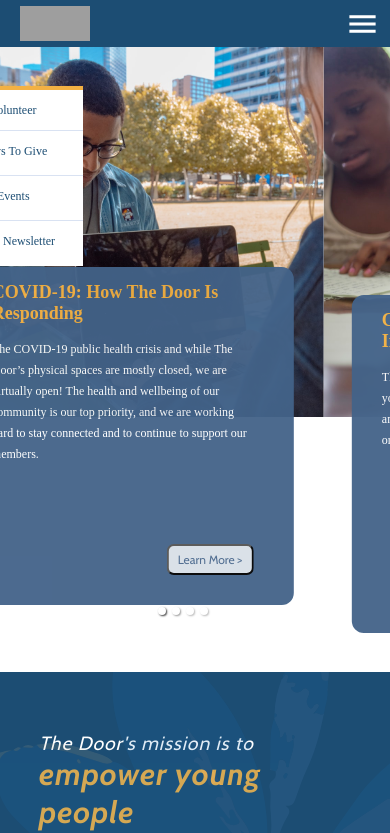
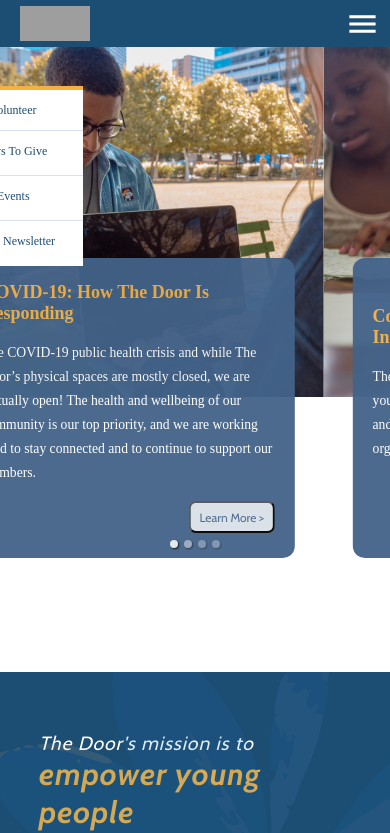
Before and after one commit to Ricomitch/The-Door, a React (Create React App) app in the folder client/: page / in a window 390 px wide. Shown: the top 833 px of the page. Built offline with nearby package versions, Linux system fonts and the light colour scheme; grey boxes are pictures that could not be loaded; a web font is replaced by a local one.

Commit message:
rect143 and carousel responsive styling fixes

```diff
--- a/client/src/components/HomePage/Carousel.css
+++ b/client/src/components/HomePage/Carousel.css
@@ -73,13 +73,13 @@
     width: 100%;
   }
   .slide {
-    height: 70vh;
+    height: 140vw;
   }
   .control-dots {
     position: absolute;
-    top: 94%;
-    right: 3%;
+    top: 125vw;
     margin: 0 !important;
+    padding-bottom: 10px;
   }
   .dot {
     margin: 3px !important;
@@ -89,35 +89,31 @@
   .rectangle3,
   .rectangle4 {
     position: absolute;
-    height: 40vh;
+    /* height: 40vh; */
     width: 85vw;
-    left: 28px;
-    top: 49.53%;
-    bottom: 20px;
+    left: 7.5vw;
   }
-
+  .rectangle1,
   .rectangle2,
   .rectangle3,
   .rectangle4 {
-    top: 42%;
+    top: 54vw;
   }
-  .rectangle1{
-    top:55%;
-  }
+
 
   .studying,
   .writing {
     height: 95%;
-    object-position: 0px -10px;
+    object-position: 0px -30px;
     object-fit: cover;
   }
   .friends {
-    object-fit: fill;
-    object-position: 0px -150px;
+    object-fit: cover;
+    object-position: 0px -200px;
   }
   .art {
-    object-fit: fill;
-    object-position: 0px -130px;
+    object-position: -80px -150px;
+    height: 120vw;
   }
   .slide1,
   .slide2 {
--- a/client/src/components/shared/Rectangle143/Rectangle143.css
+++ b/client/src/components/shared/Rectangle143/Rectangle143.css
@@ -77,12 +77,14 @@
 @media screen and (max-width: 426px) {
   .rectangle143 {
     width: 100%;
-    height: 100%;
-    padding-top: 0%;
+    height: 77vw;
+    padding: 5vw;
+    justify-content: center;
   }
   .rectangle-header {
     width: 90%;
     font-size: 18px;
+    margin: 0;
   }
   .rectangle-subheading {
     font-family: Montserrat-SemiBold;
@@ -92,13 +94,15 @@
   .rectangle-content {
     /* padding-top: 0%; */
     width: 100%;
-    height: 100%;
+    /* height: 100%; */
+    height: unset;
     font-family: Montserrat;
-    font-size: 12px;
+    font-size: 3.5vw;
     line-height: 1.75;
     color: white;
-    margin: 0;
+    margin: 2vh 0;
   }
+  .rectangle-volunteer-button,
   .rectangle-button {
     /* width: 99px; */
     padding: 6px 9px;
@@ -112,8 +116,8 @@
     font-size: 12px;
     line-height: 12px;
   }
-  .rectangle-volunteer-button{
+  /* .rectangle-volunteer-button{
     margin-top:15px;
-    /* width: 100px; */
-  }
+    width: 100px;
+  } */
 }
```
